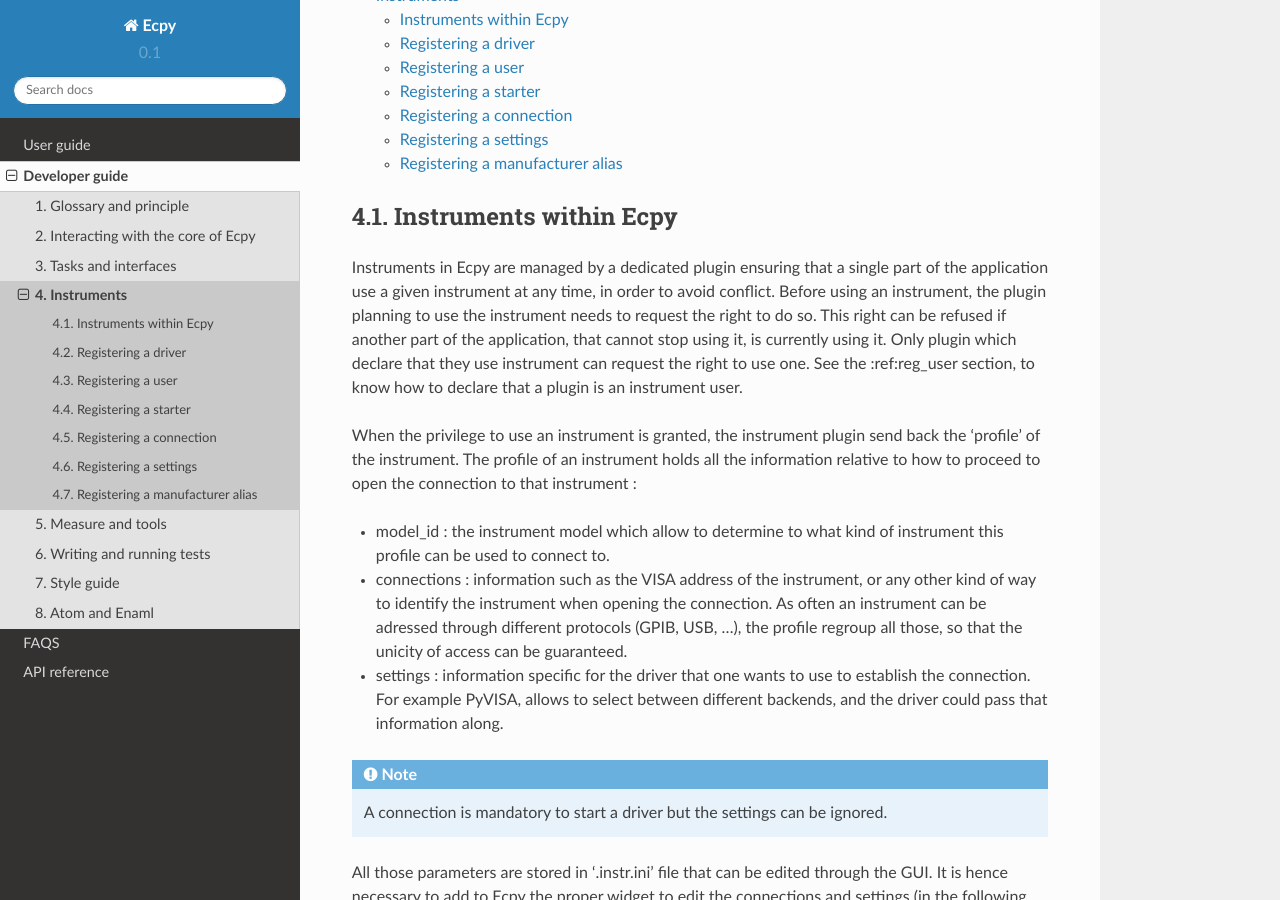
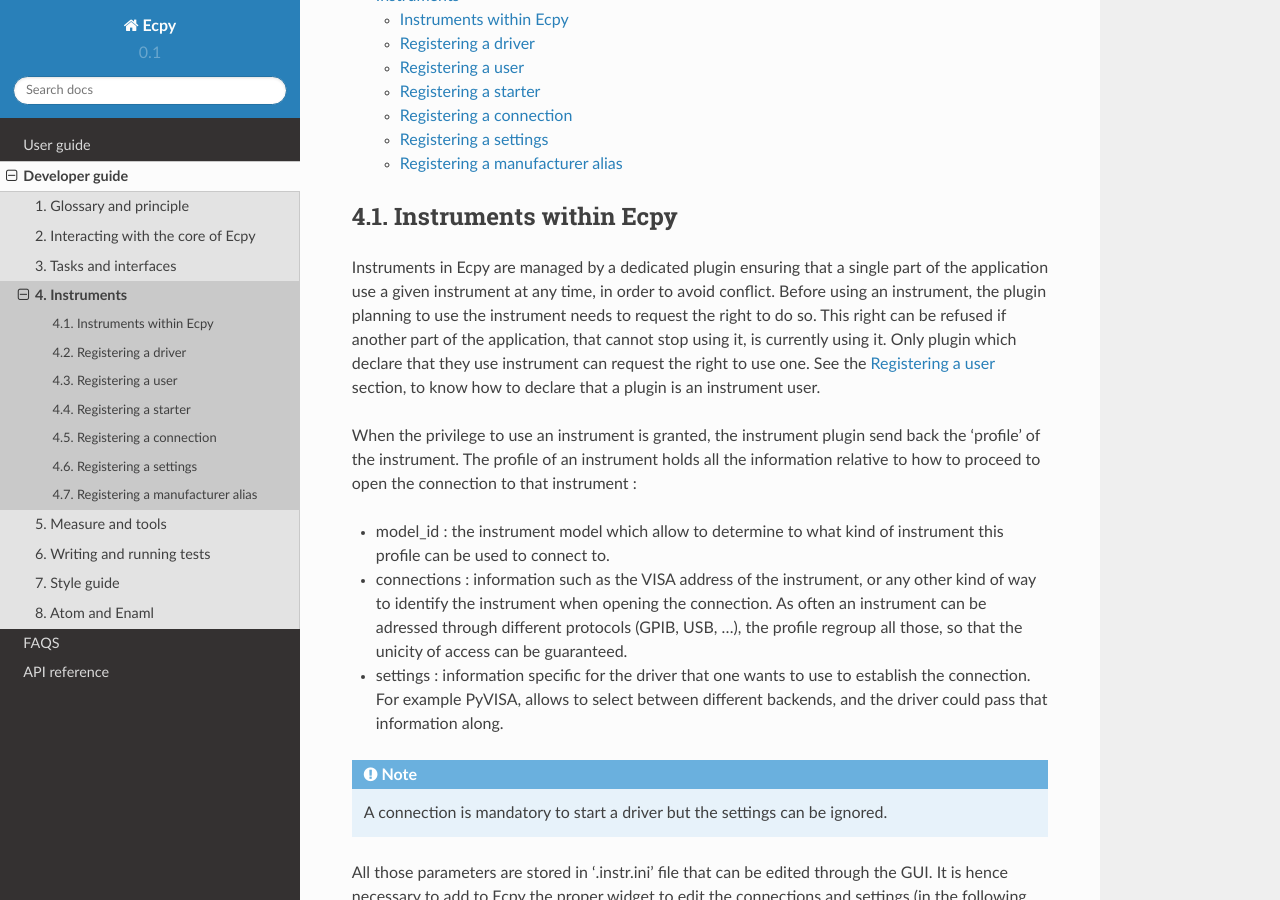
Before and after one commit to Exopy/exopy, a Sphinx documentation site: the page built from docs/source/dev_guide/instruments.rst, in a window 1280 px wide and 900 px high, scrolled down 480 px. Built offline with Sphinx 7.4.7 and the Read the Docs theme 2.0.0, drawn with Linux system fonts in a browser that asks for light colours; some of the changed text lies outside the part shown.

Commit message:
Correction in the doc

```diff
--- a/docs/source/dev_guide/instruments.rst
+++ b/docs/source/dev_guide/instruments.rst
@@ -24,7 +24,7 @@
 needs to request the right to do so. This right can be refused if another part
 of the application, that cannot stop using it, is currently using it. Only
 plugin which declare that they use instrument can request the right to use one.
-See the :ref:reg_user section, to know how to declare that a plugin is an
+See the :ref:`reg_user` section, to know how to declare that a plugin is an
 instrument user.
 
 When the privilege to use an instrument is granted, the instrument plugin
@@ -127,7 +127,7 @@
   instruments.
 - 'manufacturer': the manucfacturer of all children drivers.
   For example : Keysight (please note that for manufacturer like Keysight,
-  whose name changed through time aliases can be declared :ref:decl_alias,
+  whose name changed through time aliases can be declared :ref:`decl_alias`,
   in those cases the name used internally will always be the main name.)
 - 'serie': some instruments exists within a serie of similar instruments, and
   the serie might be more descriptive than the model (example : Keysight EXG,
```
